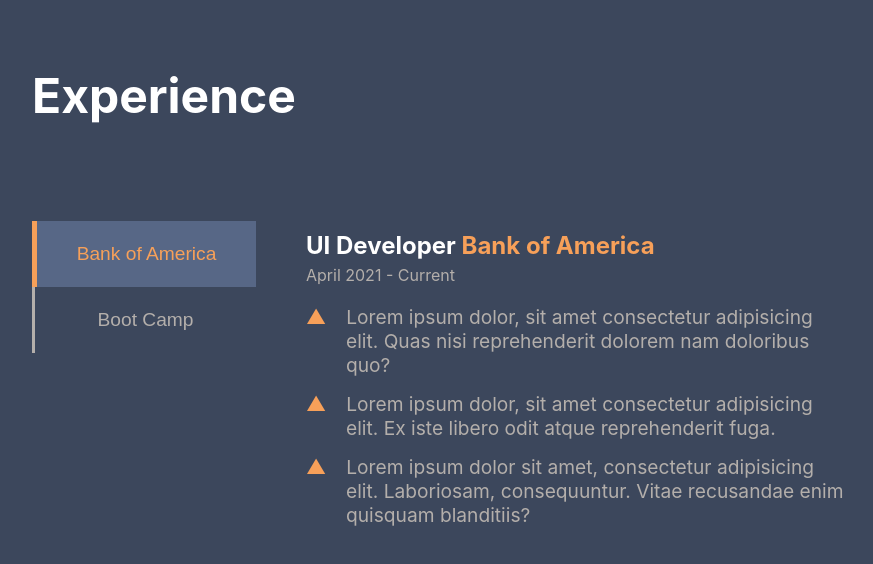
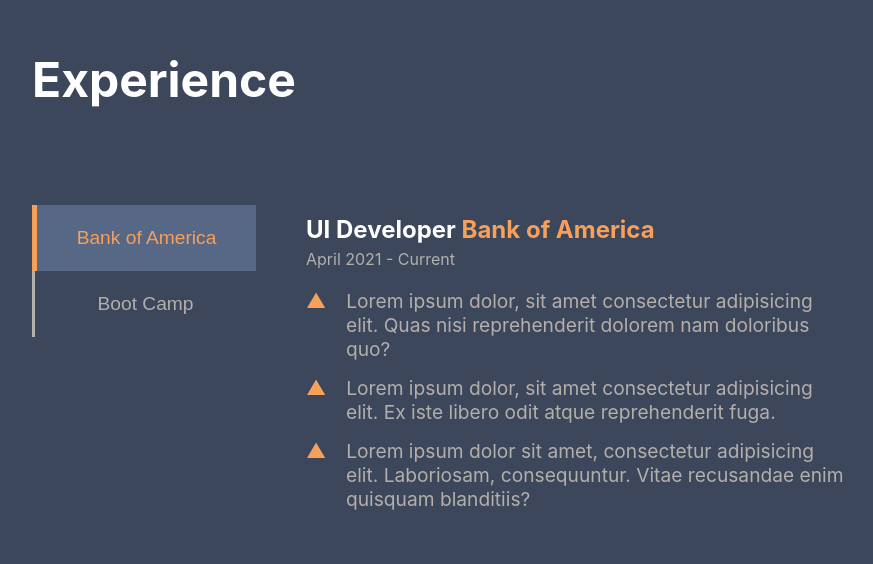
Before and after one commit to mdc-dev/react-portfolio, a React (Create React App) app: page / in a window 1280 px wide. Shown: the part 1672-2236 px from the top of the page, without its empty margins (160-1033 px from the left). Built offline with nearby package versions, Linux system fonts and the light colour scheme.

Commit message:
quick spacing fix

```diff
--- a/src/components/third-page/third-page.scss
+++ b/src/components/third-page/third-page.scss
@@ -14,7 +14,7 @@
         padding: 10px;
         margin: auto;
         text-align: left;
-        top: 10vh;
+        top: 8vh;
         margin: auto;
 
         .experience {
```
